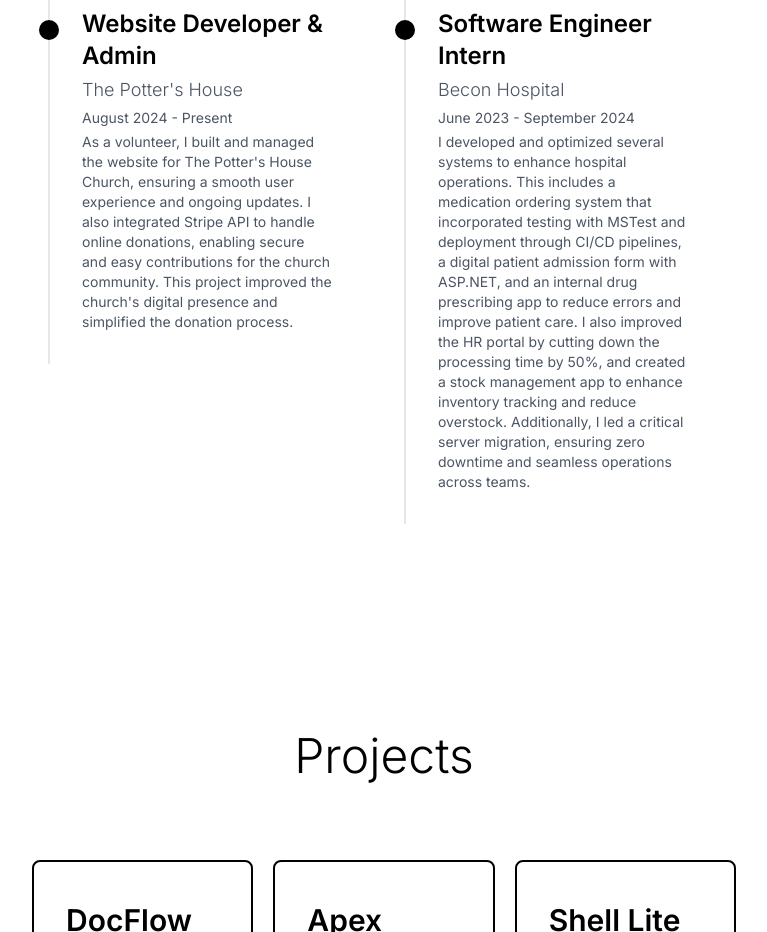
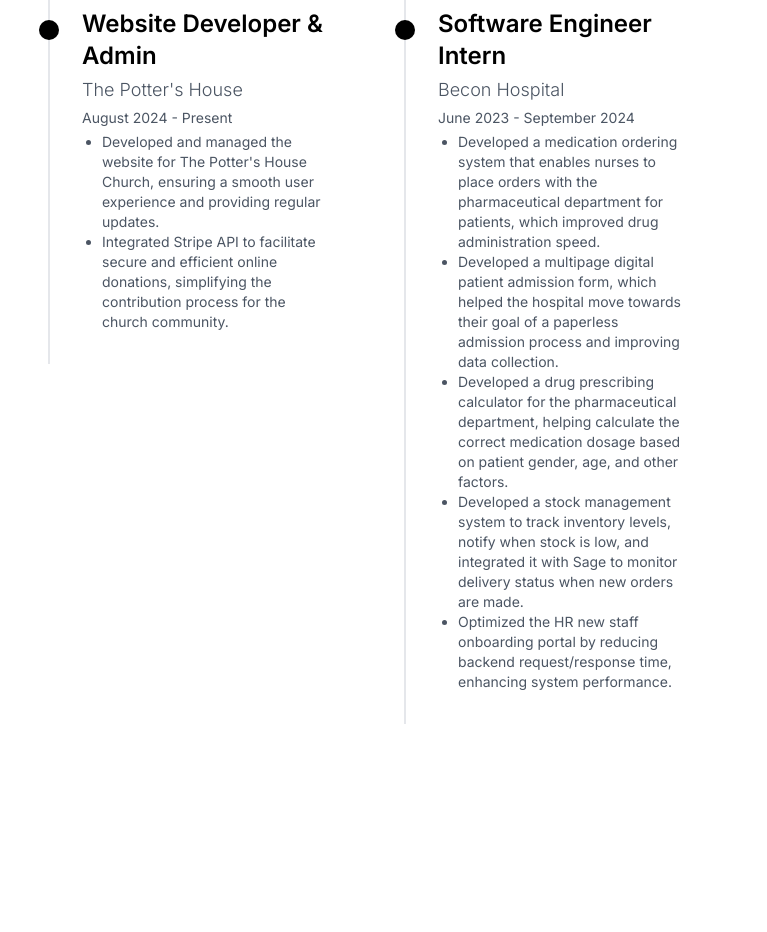
Before and after one commit to ApexPlayground/Portfolio_Site, a React (Vite) app: page / in a window 1280 px wide. Shown: the part 1080-2012 px from the top of the page, without its empty margins (416-1183 px from the left). Built offline with nearby package versions, Linux system fonts and the light colour scheme.

Commit message:
update: updated experience section from paragraph to list format

```diff
--- a/src/components/Experience.jsx
+++ b/src/components/Experience.jsx
@@ -12,9 +12,12 @@ const Experience = () => {
                         <h3 className="text-xl font-semibold md:text-2xl">Website Developer & Admin</h3>
                         <p className="font-light text-lg text-gray-600">The Potter&apos;s House</p>
                         <p className="text-sm text-gray-600">August 2024 - Present</p>
-                        <p className="text-sm text-gray-600">
-                            As a volunteer, I built and managed the website for The Potter&apos;s House Church, ensuring a smooth user experience and ongoing updates. I also integrated Stripe API to handle online donations, enabling secure and easy contributions for the church community. This project improved the church&apos;s digital presence and simplified the donation process.
-                        </p>
+                        <ul className="text-sm text-gray-600 list-disc ml-5">
+                            <li>Developed and managed the website for The Potter&apos;s House Church, ensuring a smooth user experience and providing regular updates.</li>
+                            <li>Integrated Stripe API to facilitate secure and efficient online donations, simplifying the contribution process for the church community.</li>
+
+                        </ul>
+
                         <span className="absolute -left-[11px] top-10 h-5 w-5 rounded-full bg-black"></span>
                     </div>
                 </div>
@@ -24,9 +27,14 @@ const Experience = () => {
                         <h3 className="text-xl font-semibold md:text-2xl">Software Engineer Intern</h3>
                         <p className="font-light text-lg text-gray-600">Becon Hospital</p>
                         <p className="text-sm text-gray-600">June 2023 - September 2024</p>
-                        <p className="text-sm text-gray-600">
-                            I developed and optimized several systems to enhance hospital operations. This includes a medication ordering system that incorporated testing with MSTest and deployment through CI/CD pipelines, a digital patient admission form with ASP.NET, and an internal drug prescribing app to reduce errors and improve patient care. I also improved the HR portal by cutting down the processing time by 50%, and created a stock management app to enhance inventory tracking and reduce overstock. Additionally, I led a critical server migration, ensuring zero downtime and seamless operations across teams.
-                        </p>
+                        <ul className="text-sm text-gray-600 list-disc ml-5">
+                            <li>Developed a medication ordering system that enables nurses to place orders with the pharmaceutical department for patients, which improved drug administration speed.</li>
+                            <li>Developed a multipage digital patient admission form, which helped the hospital move towards their goal of a paperless admission process and improving data collection.</li>
+                            <li>Developed a drug prescribing calculator for the pharmaceutical department, helping calculate the correct medication dosage based on patient gender, age, and other factors.</li>
+                            <li>Developed a stock management system to track inventory levels, notify when stock is low, and integrated it with Sage to monitor delivery status when new orders are made.</li>
+                            <li>Optimized the HR new staff onboarding portal by reducing backend request/response time, enhancing system performance.</li>
+                        </ul>
+
                         <span className="absolute -left-[11px] top-10 h-5 w-5 rounded-full bg-black"></span>
                     </div>
                 </div>
```
